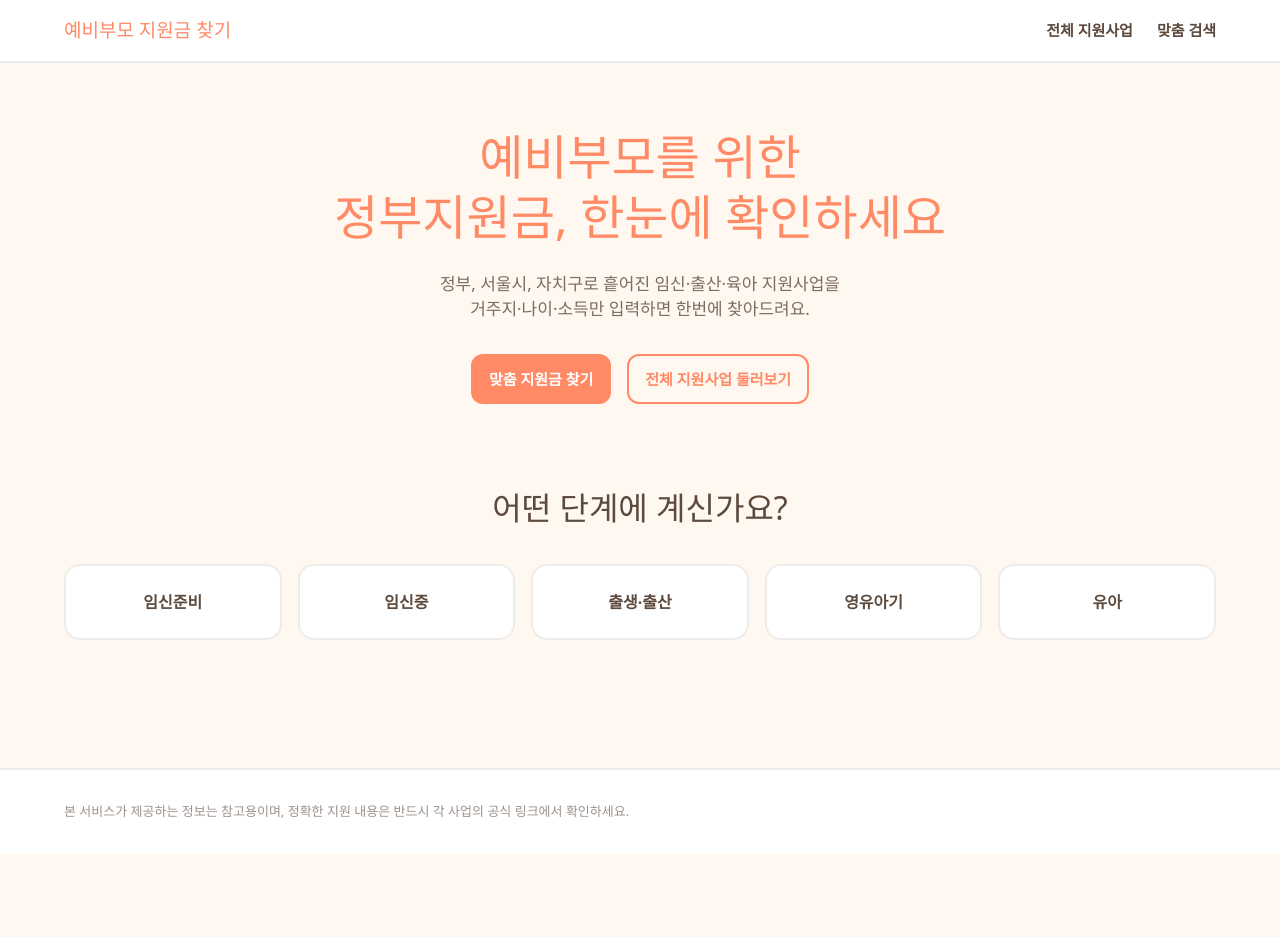
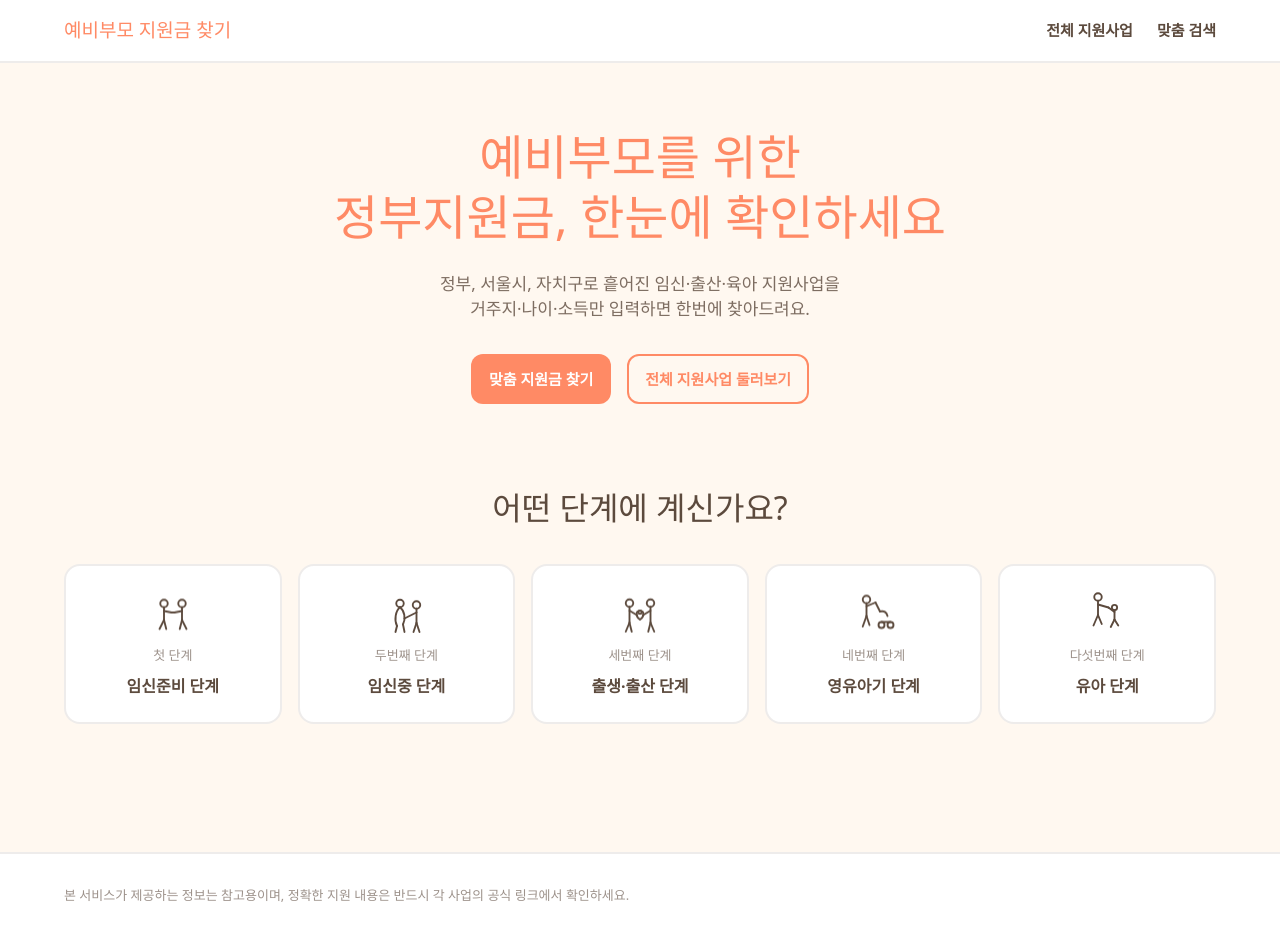
Before and after one commit to zionbae84-crypto/pre-parents, a Next.js app: page / in a window 1280 px wide. Before the commit the page ends 854 px from the top, so only its background shows below. Built offline with nearby package versions, Linux system fonts and the light colour scheme.

Commit message:
feat: 랜딩페이지 단계 카드에 서수 라벨·아이콘·애니메이션 적용

```diff
--- a/app/page.tsx
+++ b/app/page.tsx
@@ -1,11 +1,12 @@
 import { Button } from "@/components/ui/Button";
+import { StageIcon } from "@/components/ui/StageIcon";
 
 const STAGES = [
-  { slug: "임신준비", label: "임신준비" },
-  { slug: "임신중", label: "임신중" },
-  { slug: "출생출산", label: "출생·출산" },
-  { slug: "영유아기", label: "영유아기" },
-  { slug: "유아", label: "유아" },
+  { slug: "임신준비", ordinal: "첫 단계", label: "임신준비 단계" },
+  { slug: "임신중", ordinal: "두번째 단계", label: "임신중 단계" },
+  { slug: "출생출산", ordinal: "세번째 단계", label: "출생·출산 단계" },
+  { slug: "영유아기", ordinal: "네번째 단계", label: "영유아기 단계" },
+  { slug: "유아", ordinal: "다섯번째 단계", label: "유아 단계" },
 ] as const;
 
 export default function Home() {
@@ -37,13 +38,19 @@ export default function Home() {
           어떤 단계에 계신가요?
         </h2>
         <div className="mt-8 grid grid-cols-2 gap-4 sm:grid-cols-5">
-          {STAGES.map((stage) => (
+          {STAGES.map((stage, index) => (
             <a
               key={stage.slug}
               href={`/guide/${stage.slug}`}
-              className="rounded-card border-2 border-brown/10 bg-white p-6 text-center font-bold text-brown transition-colors hover:border-coral hover:text-coral"
+              className="flex flex-col items-center gap-2 rounded-card border-2 border-brown/10 bg-white p-6 text-center text-brown transition-colors hover:border-coral hover:text-coral"
             >
-              {stage.label}
+              <StageIcon
+                stage={stage.slug}
+                className="animate-float"
+                style={{ animationDelay: `${index * -0.4}s` }}
+              />
+              <span className="text-[13px] text-brown/60">{stage.ordinal}</span>
+              <span className="font-bold">{stage.label}</span>
             </a>
           ))}
         </div>
```
